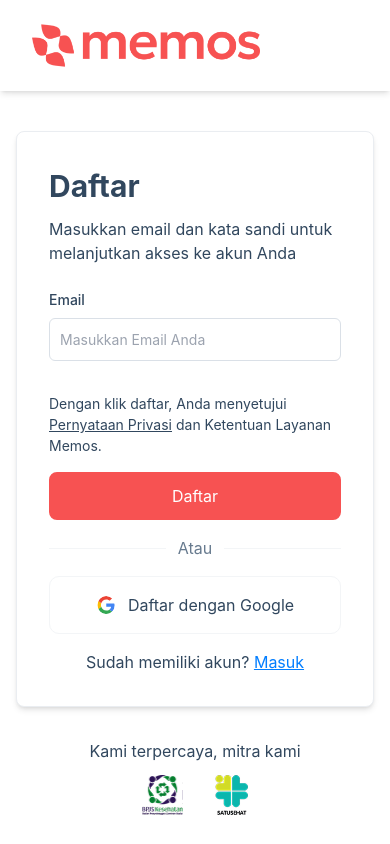
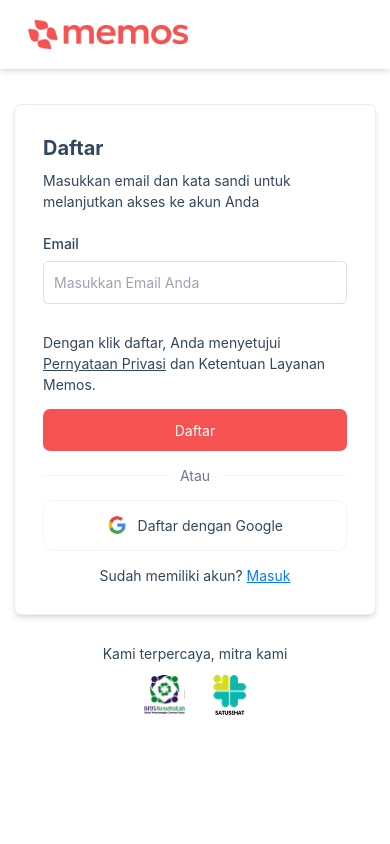
Before and after one commit to pt-cipta-integrasi-nusantara/memos-fe-dashboard, a React (Vite) app: page / in a window 390 px wide. Shown: the top 844 px of the page. Built offline with nearby package versions, Linux system fonts and the light colour scheme; no server answers.

Commit message:
fix revision

```diff
--- a/src/components/layoutComponent/navbar.tsx
+++ b/src/components/layoutComponent/navbar.tsx
@@ -106,7 +106,7 @@
             height={60}
             alt="logo-memos"
             onClick={onClickLogo}
-            className="cursor-pointer"
+            className="cursor-pointer w-[160px] lg:w-[228px]"
           />
         </div>
 
--- a/src/index.css
+++ b/src/index.css
@@ -6,6 +6,7 @@
 body {
   padding: 0;
   margin: 0;
+  font-size: 14px;
   font-family: -apple-system, BlinkMacSystemFont, Segoe UI, Roboto, Oxygen,
     Ubuntu, Cantarell, Fira Sans, Droid Sans, Helvetica Neue, sans-serif;
 }
--- a/src/sections/auth/forgot-password-view.tsx
+++ b/src/sections/auth/forgot-password-view.tsx
@@ -108,7 +108,9 @@
         <div>
           <form ref={form} onSubmit={handleSubmit(onSubmit)}>
             <Card>
-              <h2 className="font-bold text-[30px]">Lupa Kata Sandi</h2>
+              <h2 className="font-bold text-[20px] lg:text-[24px]">
+                Lupa Kata Sandi
+              </h2>
               <h3 className="mt-2">
                 Masukkan Email Anda untuk mengirimkan kode OTP
               </h3>
--- a/src/sections/auth/login-view.tsx
+++ b/src/sections/auth/login-view.tsx
@@ -77,7 +77,7 @@
         <div>
           <form ref={form} onSubmit={handleSubmit(onSubmit)}>
             <Card>
-              <h2 className="font-bold text-[30px]">Login</h2>
+              <h2 className="font-bold text-[20px] lg:text-[24px]">Login</h2>
               <h3 className="mt-2">Masukkan data Anda untuk login</h3>
 
               <div className="flex flex-col gap-8 mt-6">
@@ -92,7 +92,7 @@
                         id="email"
                         {...register("email", { required: true })}
                         type="email"
-                        className="rounded-md p-4 border border-neutral-100 focus:outline-none"
+                        className="rounded-md p-[10px] border border-neutral-100 focus:outline-none"
                         placeholder="Masukkan Email Anda"
                         autoComplete="off"
                         autoCorrect="off"
@@ -114,7 +114,7 @@
                         Kata Sandi
                       </label>
                       <div
-                        className={`relative rounded-[8px] p-4 border ${
+                        className={`relative rounded-[8px] p-[10px] border ${
                           isWrongPassword
                             ? "border-primary-500"
                             : "border-neutral-100"
--- a/src/sections/auth/registration/registration-summary-finish-view.tsx
+++ b/src/sections/auth/registration/registration-summary-finish-view.tsx
@@ -23,7 +23,7 @@
                 alt="finish"
                 className="mx-auto"
               />
-              <h2 className="font-bold text-[18px] lg:text-[30px]">
+              <h2 className="font-bold text-[18px] lg:text-[20px] lg:text-[24px]">
                 Pendaftaran Berhasil
               </h2>
               <h3 className="mt-2 text-[14px] lg:text-base">
--- a/src/sections/auth/reset-password-view.tsx
+++ b/src/sections/auth/reset-password-view.tsx
@@ -41,7 +41,9 @@
           <div>
             <form ref={form} onSubmit={handleSubmit(onSubmit)}>
               <Card>
-                <h2 className="font-bold text-[30px]">Atur Ulang Kata Sandi</h2>
+                <h2 className="font-bold text-[20px] lg:text-[24px]">
+                  Atur Ulang Kata Sandi
+                </h2>
                 <h3 className="mt-2">Buat kata sandi baru untuk akunmu.</h3>
                 <div className="flex flex-col gap-8 mt-6">
                   <div className="flex flex-col gap-4">
--- a/src/sections/auth/signup-view.tsx
+++ b/src/sections/auth/signup-view.tsx
@@ -144,7 +144,7 @@
         <div>
           <form ref={form} onSubmit={handleSubmit(onSubmit)}>
             <Card>
-              <h2 className="font-bold text-[30px]">Daftar</h2>
+              <h2 className="font-bold text-[20px] lg:text-[24px]">Daftar</h2>
               <h3 className="mt-2">
                 Masukkan email dan kata sandi untuk melanjutkan akses ke akun
                 Anda
```
